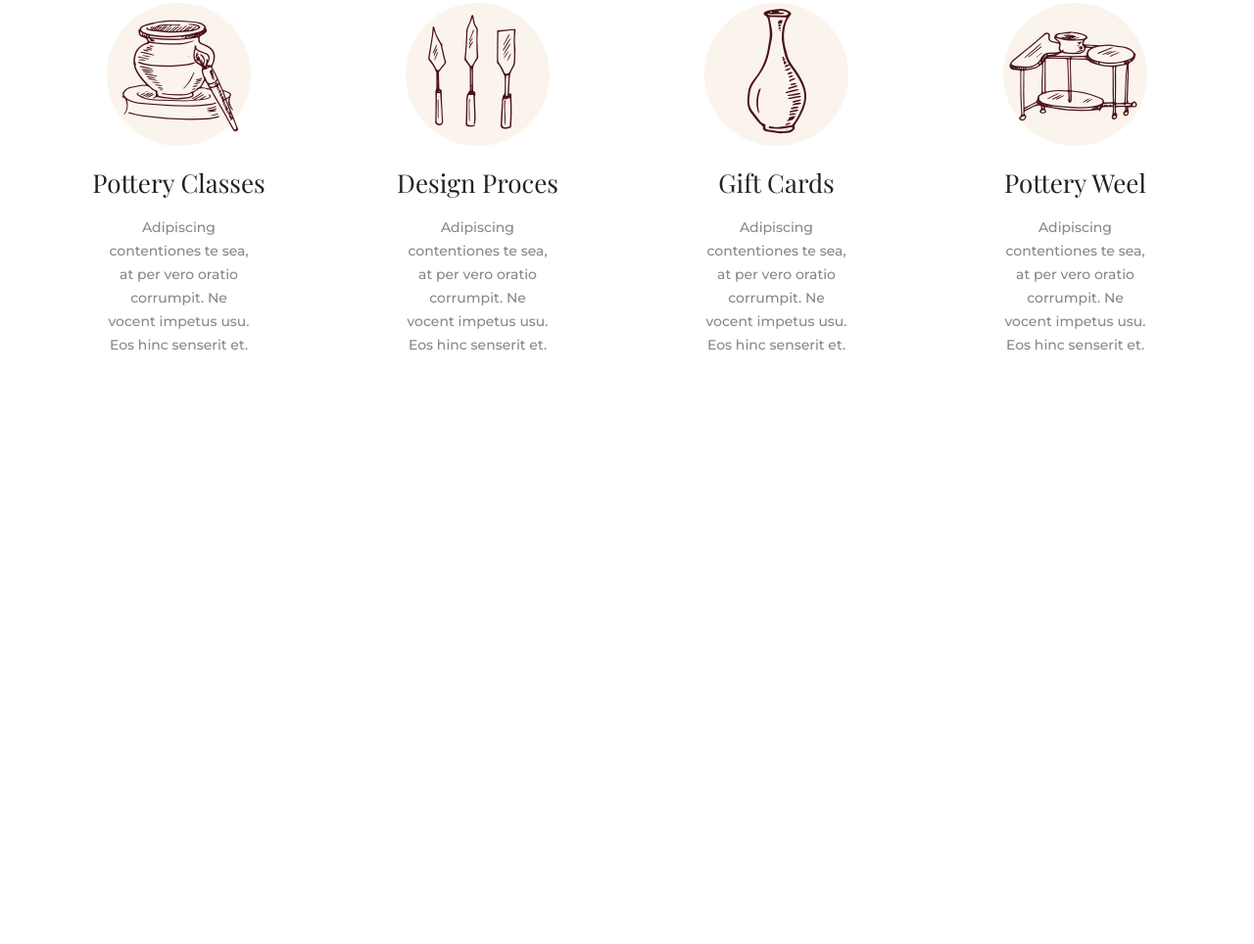
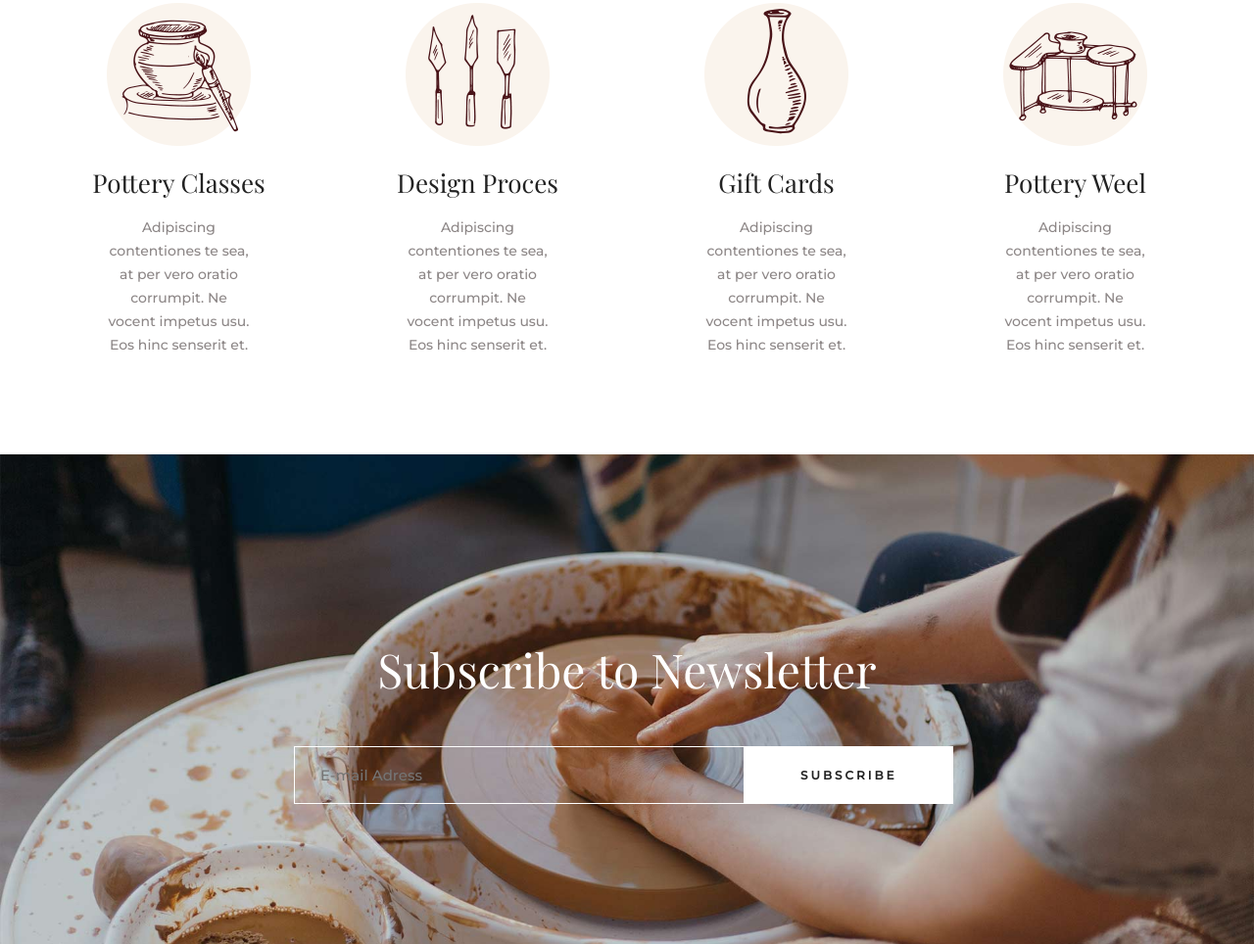
Before and after one commit to LarissaAzevedo/DesafioCSS, a website: page index.html in a window 1280 px wide. Shown: the part 897-1861 px from the top of the page at 98% size. Before the commit the page ends 1361 px from the top, so only its background shows below. Drawn offline with nearby package versions, Linux system fonts and the light colour scheme; a web font is replaced by a local one.

Commit message:
reactor: newsletter ok

```diff
--- a/index.html
+++ b/index.html
@@ -107,13 +107,13 @@
     <!-- <!-1-   </div> -1-> -->
     <!-- <!-1- </section> -1-> -->
 
-    <!-- <section class="newsletter"> -->
-    <!--   <form class="newsletter__boxnews" action="#" method="get"> -->
-    <!--     <h2>Subscribe to Newsletter</h2> -->
-    <!--     <input type="email" name="email" placeholder="E-mail Adress"> -->
-    <!--     <button>Subscribe</button> -->
-    <!--   </form> -->
-    <!-- </section> -->
+    <section class="newsletter">
+      <form class="newsletter__boxnews" action="#" method="get">
+        <h2>Subscribe to Newsletter</h2>
+        <input type="email" name="email" placeholder="E-mail Adress">
+        <button>Subscribe</button>
+      </form>
+    </section>
 
     <!-- <section class="products"> -->
     <!--   <div class="products__title-products"> -->
```
